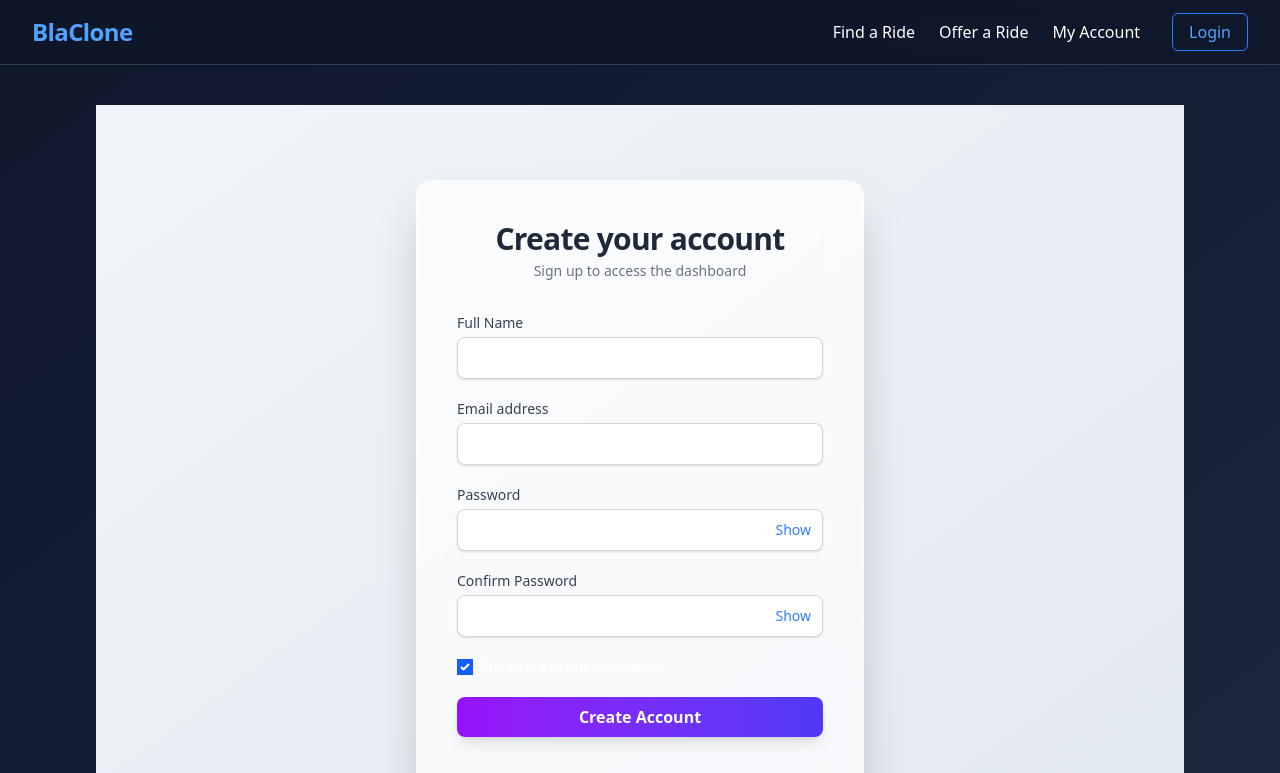
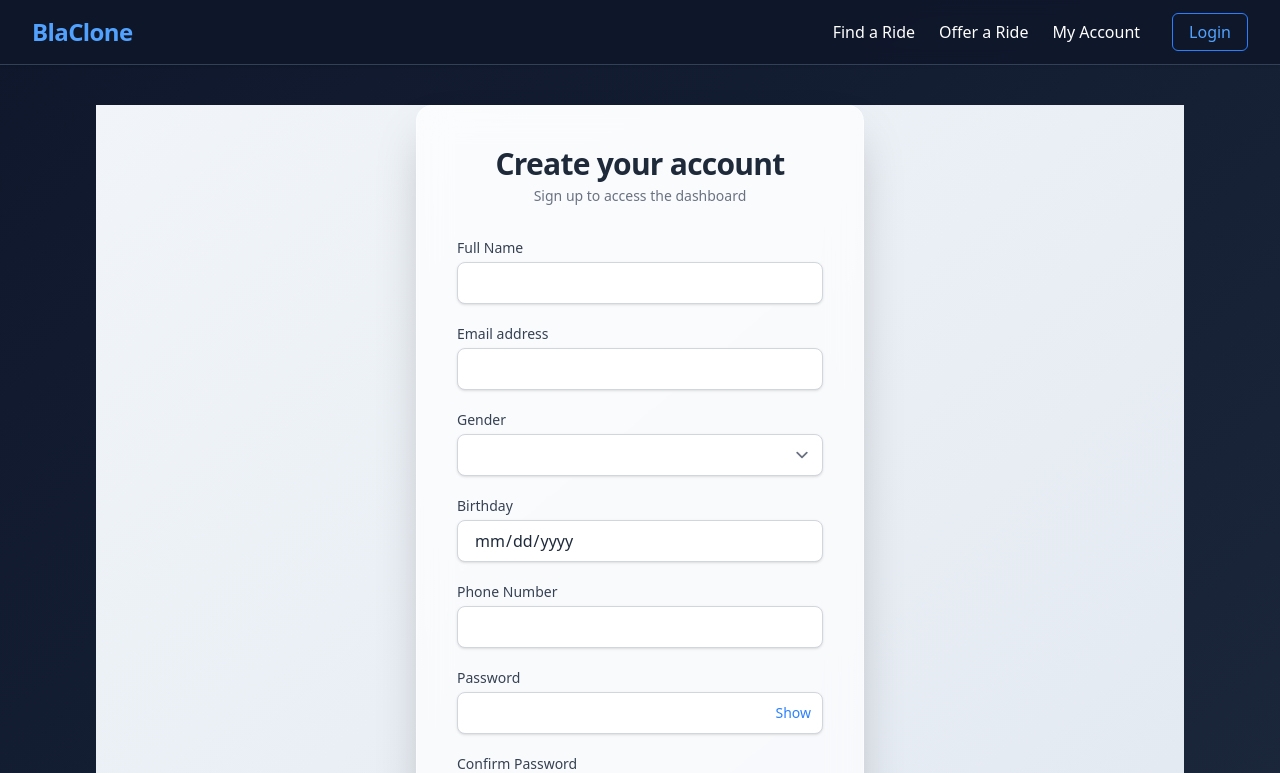
Before and after one commit to GiroeStefanBogdan/rideshare-frontend, a SvelteKit app: page /register in a window 1280 px wide. Shown: the top 773 px of the page. Built offline with nearby package versions, Linux system fonts and the light colour scheme.

Commit message:
Add fieldErrors and more fields in register page

```diff
--- a/src/routes/login/+page.svelte
+++ b/src/routes/login/+page.svelte
@@ -89,7 +89,7 @@
 			<div>
 				<label
 					for="password"
-					class="mb-1 block text-sm font-medium text-gray-700 dark:text-gray-300"
+					class="mt-5 mb-1 block text-sm font-medium text-gray-700 dark:text-gray-300"
 				>
 					Password
 				</label>
--- a/src/routes/register/+page.svelte
+++ b/src/routes/register/+page.svelte
@@ -1,35 +1,51 @@
 <script lang="ts">
 	import { goto } from '$app/navigation';
 
-	let name = $state('');
-	let email = $state('');
-	let password = $state('');
-	let confirm = $state('');
-	let newsletter = $state(true);
-	let showPassword = $state(false);
-	let showConfirmPassword = $state(false);
-	let error = $state('');
-	let passwordsMatch = $derived(password === confirm);
+	let name = '';
+	let email = '';
+	let password = '';
+	let birthday = '';
+	let phoneNumber = '';
+	let gender = '';
+	let confirm = '';
+	let newsletter = true;
+	let showPassword = false;
+	let showConfirmPassword = false;
+	let error = '';
+	let fieldErrors: Record<string, string> = {};
+
+	// Derived value for password match
+	$: passwordsMatch = password === confirm;
 
 	async function handleRegister(event: Event) {
 		event.preventDefault();
 
-		if (error != null) {
+		// Only proceed if there is no error
+		if (!error) {
 			const res = await fetch('http://localhost:8080/register', {
 				method: 'POST',
 				headers: { 'Content-Type': 'application/json' },
 				body: JSON.stringify({
 					name,
 					email,
-					password
+					password,
+					birthday,
+					phoneNumber,
+					gender
 				})
 			});
 
 			if (res.ok) {
-				const token = await res.text();
-				localStorage.setItem('token', token);
 				goto('/login');
 			} else {
+				if (res.headers.get('Content-Type')?.includes('application/json')) {
+					const data = await res.json();
+
+					if (typeof data === 'object') {
+						fieldErrors = data;
+						console.log('Field errors:', fieldErrors);
+					}
+				}
 				error = 'Invalid email or password';
 			}
 		}
@@ -48,12 +64,6 @@
 			</h1>
 			<p class="mt-1 text-sm text-gray-500 dark:text-gray-300">Sign up to access the dashboard</p>
 		</div>
-
-		{#if error}
-			<p class="mb-5 rounded border border-red-300 bg-red-100 p-3 text-center text-sm text-red-700">
-				{error}
-			</p>
-		{/if}
 
 		<form onsubmit={handleRegister} class="space-y-5">
 			<div>
@@ -81,6 +91,59 @@
 					autocomplete="email"
 					class="w-full rounded-lg border border-gray-300 bg-white px-4 py-2 text-gray-800 shadow-sm transition focus:ring-2 focus:ring-blue-500 focus:outline-none dark:border-gray-600 dark:bg-slate-800 dark:text-white"
 				/>
+
+				{#if fieldErrors.email}
+					<p class="mt-1 text-sm text-red-600 dark:text-red-400">{fieldErrors.email}</p>
+				{/if}
+			</div>
+
+			<div>
+				<label for="gender" class="mb-1 block text-sm font-medium text-gray-700 dark:text-gray-300"
+					>Gender</label
+				>
+				<select
+					id="gender"
+					bind:value={gender}
+					required
+					class="w-full rounded-lg border border-gray-300 bg-white px-4 py-2 text-gray-800 shadow-sm transition focus:ring-2 focus:ring-blue-500 focus:outline-none dark:border-gray-600 dark:bg-slate-800 dark:text-white"
+				>
+					<option value="M">Male</option>
+					<option value="F">Female</option>
+				</select>
+			</div>
+			<div>
+				<label
+					for="birthday"
+					class="mb-1 block text-sm font-medium text-gray-700 dark:text-gray-300">Birthday</label
+				>
+				<input
+					id="birthday"
+					type="date"
+					bind:value={birthday}
+					required
+					class="w-full appearance-none rounded-lg border border-gray-300 bg-white px-4 py-2 text-gray-800 shadow-sm transition focus:ring-2 focus:ring-blue-500 focus:outline-none dark:border-gray-600 dark:bg-slate-800 dark:text-white [&::-webkit-calendar-picker-indicator]:invert"
+				/>
+				{#if fieldErrors.birthday}
+					<p class="mt-1 text-sm text-red-600 dark:text-red-400">{fieldErrors.birthday}</p>
+				{/if}
+			</div>
+
+			<div>
+				<label
+					for="phoneNumber"
+					class="mb-1 block text-sm font-medium text-gray-700 dark:text-gray-300"
+					>Phone Number</label
+				>
+				<input
+					id="phoneNumber"
+					type="tel"
+					bind:value={phoneNumber}
+					required
+					class="w-full rounded-lg border border-gray-300 bg-white px-4 py-2 text-gray-800 shadow-sm transition focus:ring-2 focus:ring-blue-500 focus:outline-none dark:border-gray-600 dark:bg-slate-800 dark:text-white"
+				/>
+				{#if fieldErrors.phoneNumber}
+					<p class="mt-1 text-sm text-red-600 dark:text-red-400">{fieldErrors.phoneNumber}</p>
+				{/if}
 			</div>
 
 			<div>
@@ -104,13 +167,16 @@
 						{showPassword ? 'Hide' : 'Show'}
 					</button>
 				</div>
+				{#if fieldErrors.password}
+					<p class="mt-2 text-sm text-red-600 dark:text-red-400">{fieldErrors.password}</p>
+				{/if}
 			</div>
 
 			<div>
 				<label for="confirm" class="mb-1 block text-sm font-medium text-gray-700 dark:text-gray-300"
 					>Confirm Password</label
 				>
-				<div class="relative">
+				<div class="relative mb-9">
 					<input
 						id="confirm"
 						type={showConfirmPassword ? 'text' : 'password'}
@@ -119,9 +185,11 @@
 						class="w-full rounded-lg border border-gray-300 bg-white px-4 py-2 pr-12 text-gray-800 shadow-sm transition focus:ring-2 focus:ring-blue-500 focus:outline-none dark:border-gray-600 dark:bg-slate-800 dark:text-white"
 					/>
 					{#if !passwordsMatch}
-						<p class="mt-1 text-sm text-red-600 dark:text-red-400">Passwords do not match</p>
+						<p class="absolute top-full left-0 mt-1 text-sm text-red-600 dark:text-red-400">
+							Passwords do not match
+						</p>
 					{/if}
-					<!-- Optional: a second toggle button -->
+					<!-- toggle button for confirm password -->
 					<button
 						type="button"
 						class="absolute inset-y-0 right-3 text-sm text-blue-500 hover:underline"
```
